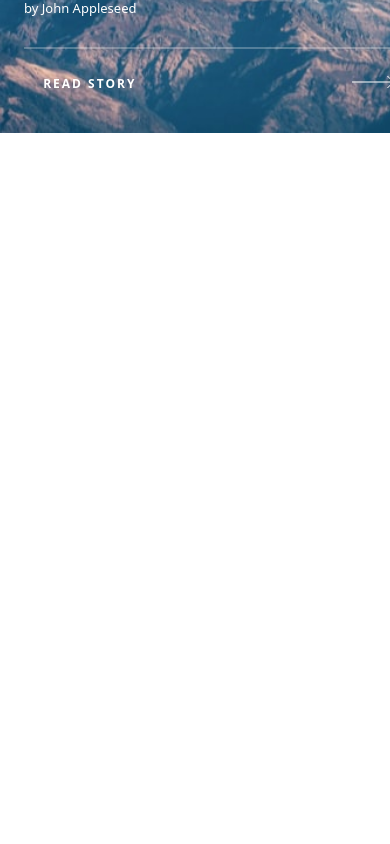
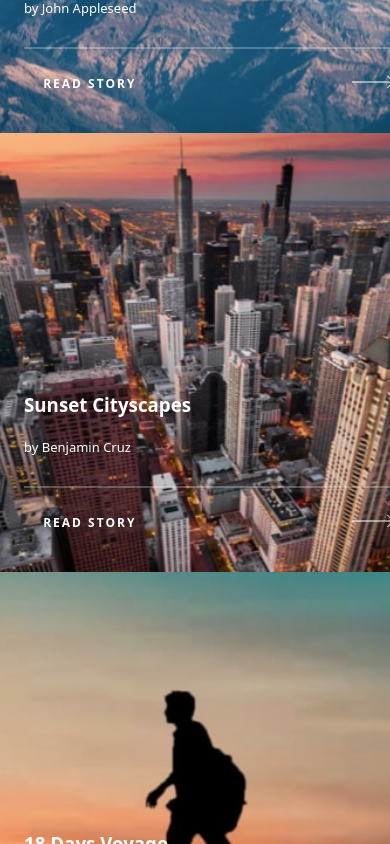
Before and after one commit to yamunajayan/frontendmentor-photosnap, a React (Vite) app: page / in a window 390 px wide. Shown: the part 2740-3584 px from the top of the page. Before the commit the page ends 2873 px from the top, so only its background shows below. Built offline with nearby package versions, Linux system fonts and the light colour scheme; the HTML template or start-up script is replaced by a standard one.

Commit message:
made home gallery responsive

```diff
--- a/src/components/HomeGallery/HomeGallery.jsx
+++ b/src/components/HomeGallery/HomeGallery.jsx
@@ -1,15 +1,19 @@
 import React from "react";
 import PhotoCard from "../PhotoCard/PhotoCard";
-import photo from "../../assets/images/stories/mobile/mountains.jpg";
+import { stories } from "../../data/storiesData";
+import "./HomeGallery.scss";
 
 const HomeGallery = () => {
   return (
-    <article>
-      <PhotoCard
-        image={photo}
-        title="The Mountains"
-        photographer="John Appleseed"
-      />
+    <article className="home-gallery">
+      {stories.slice(0, 4).map((story) => (
+        <PhotoCard
+          key={story.id}
+          image={story.image.mobile}
+          title={story.title}
+          photographer={story.photographer}
+        />
+      ))}
     </article>
   );
 };
--- /dev/null
+++ b/src/components/HomeGallery/HomeGallery.scss
@@ -0,0 +1,22 @@
+@use "../../assets/styles/variables" as vars;
+@use "../../assets/styles/mixins" as mix;
+
+.home-gallery {
+  display: flex;
+  flex-direction: column;
+
+  @media (min-width: vars.$tablet-bp) {
+    flex-direction: row;
+    flex-wrap: wrap;
+
+    & > * {
+      width: 50%; // two per row
+    }
+  }
+
+  @media (min-width: vars.$desktop-bp) {
+    & > * {
+      width: 25%; // two per row
+    }
+  }
+}
--- a/src/components/PhotoCard/PhotoCard.scss
+++ b/src/components/PhotoCard/PhotoCard.scss
@@ -13,6 +13,10 @@
   justify-content: flex-end;
   padding: 2rem 1.5rem;
 
+  @media (min-width: vars.$tablet-bp) {
+    height: 31.25rem;
+  }
+
   &__line {
     height: 2px;
     opacity: 0.25;
--- a/src/data/storiesData.js
+++ b/src/data/storiesData.js
@@ -31,8 +31,8 @@ import runningFreeDesktop from "../assets/images/stories/desktop/running-free.jp
 import behindTheWavesMobile from "../assets/images/stories/mobile/behind-the-waves.jpg";
 import behindTheWavesDesktop from "../assets/images/stories/desktop/behind-the-waves.jpg";
 
-import calmWaterMobile from "../assets/images/stories/mobile/calm-water.jpg";
-import calmWaterDesktop from "../assets/images/stories/desktop/calm-water.jpg";
+import calmWaterMobile from "../assets/images/stories/mobile/calm-waters.jpg";
+import calmWaterDesktop from "../assets/images/stories/desktop/calm-waters.jpg";
 
 import milkyWayMobile from "../assets/images/stories/mobile/milky-way.jpg";
 import milkyWayDesktop from "../assets/images/stories/desktop/milky-way.jpg";
```
